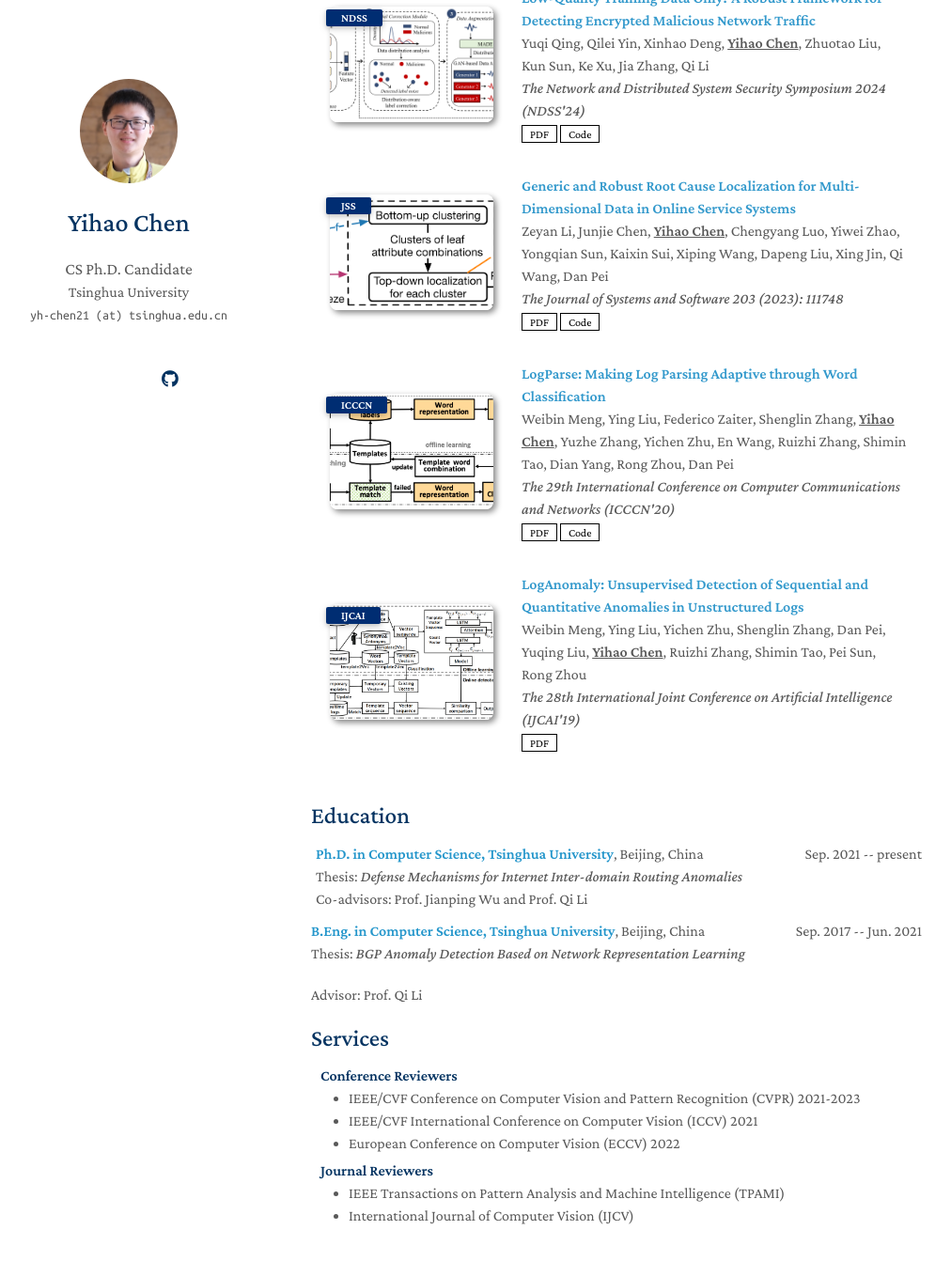
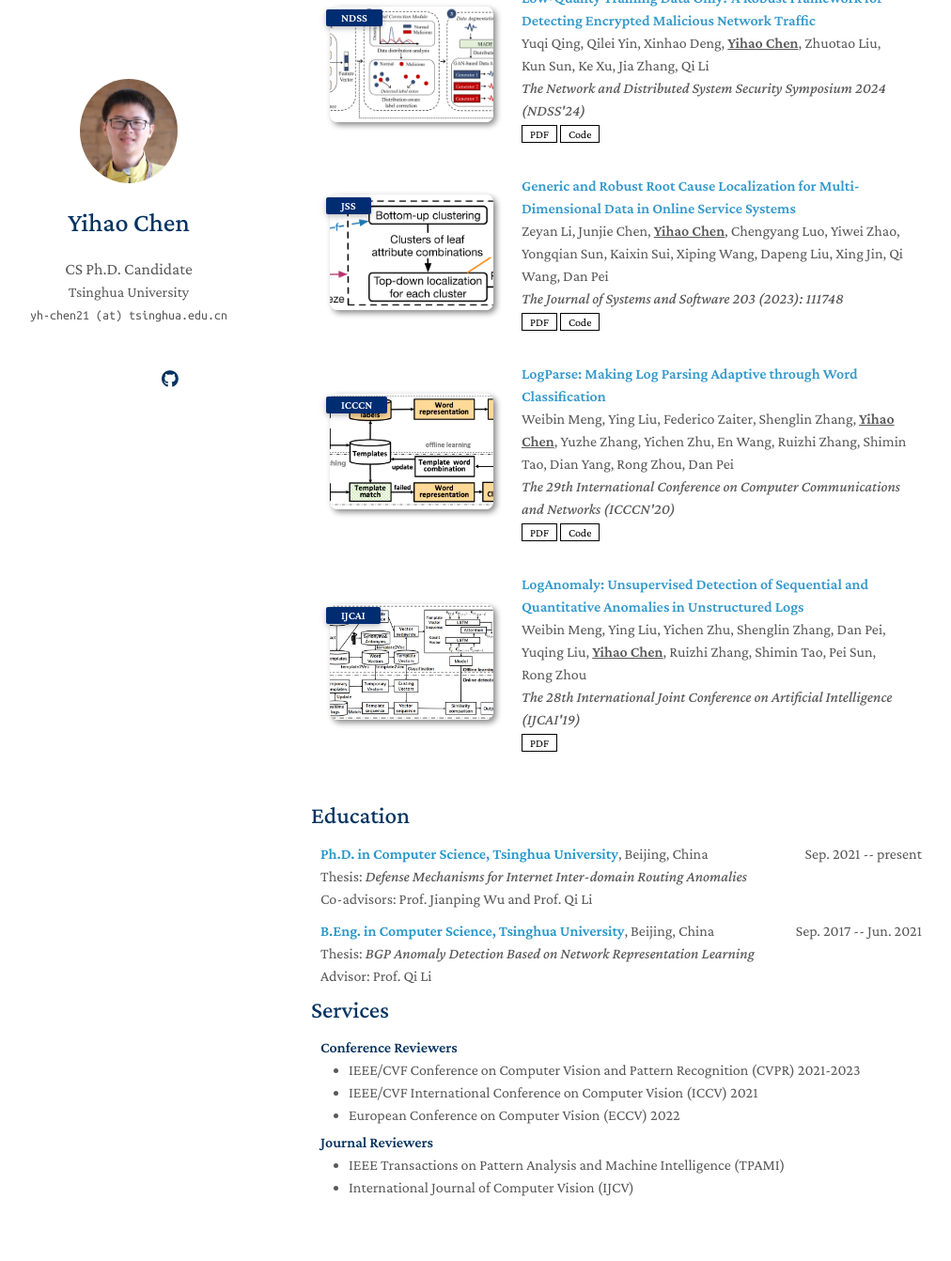
Before and after one commit to PorcupineAndrew/homepage, a Jekyll site: the page built from index.md, in a window 1280 px wide and 1400 px high, scrolled down 1145 px. Shown: the top 1342 px of the window at 94% size, without its empty margins (139-1151 px from the left). Built offline with Jekyll 4.4.1, drawn with Linux system fonts in a browser that asks for light colours; a style sheet for code colours, icons or effects is not loaded; our own code applies the rules of GitHub Pages for plain Markdown files.

Commit message:
update about me

```diff
--- a/_includes/education.md
+++ b/_includes/education.md
@@ -1,6 +1,6 @@
 ## Education
 
-<div style="margin-bottom: 10px; margin-left: 5px">
+<div style="margin-bottom: 10px; margin-left: 10px">
   <div style="margin: 0; display: flex; justify-content: space-between; align-items: center;">
       <span><font color="2496CB"><b>Ph.D. in Computer Science, Tsinghua University</b></font>, Beijing, China</span>
       <span>Sep. 2021 -- present</span>
@@ -9,11 +9,11 @@
   <p style="margin-bottom: 0;">Co-advisors: Prof. Jianping Wu and Prof. Qi Li</p>
 </div>
 
-<div style="margin-bottom: 10px;">
+<div style="margin-bottom: 10px; margin-left: 10px">
   <div style="margin: 0; display: flex; justify-content: space-between; align-items: center;">
       <span><font color="2496CB"><b>B.Eng. in Computer Science, Tsinghua University</b></font>, Beijing, China</span>
       <span>Sep. 2017 -- Jun. 2021</span>
   </div>
-  <p>Thesis: <i>BGP Anomaly Detection Based on Network Representation Learning</i></p>
-  <p>Advisor: Prof. Qi Li</p>
+  <p style="margin-bottom: 0;">Thesis: <i>BGP Anomaly Detection Based on Network Representation Learning</i></p>
+  <p style="margin-bottom: 0;">Advisor: Prof. Qi Li</p>
 </div>
--- a/_sass/minimal-light.scss
+++ b/_sass/minimal-light.scss
@@ -13,6 +13,11 @@
   font-size:1.15rem;
   line-height:2.5rem;
   margin-right:1rem}
+
+body {
+  width: 960px;
+  margin: 0 auto;
+}
 
 @media (prefers-color-scheme: dark) { .social-icons a {color: #3eb7f0 !important; }}
 
@@ -162,12 +167,10 @@ papertitle {
     body {
         background-color: #20212b;
         color: #dadbdf;
-        max-width: 1200px;
-        margin: 0 auto;
     }
 
     autocolor{
-      color:#dadbdf;
+      color: #dadbdf;
     }
 
     lightonly {
@@ -179,7 +182,7 @@ papertitle {
     }
 
     papertitle {
-    color:#eeeff0;
+    color: #eeeff0;
     }
 
 }
```
